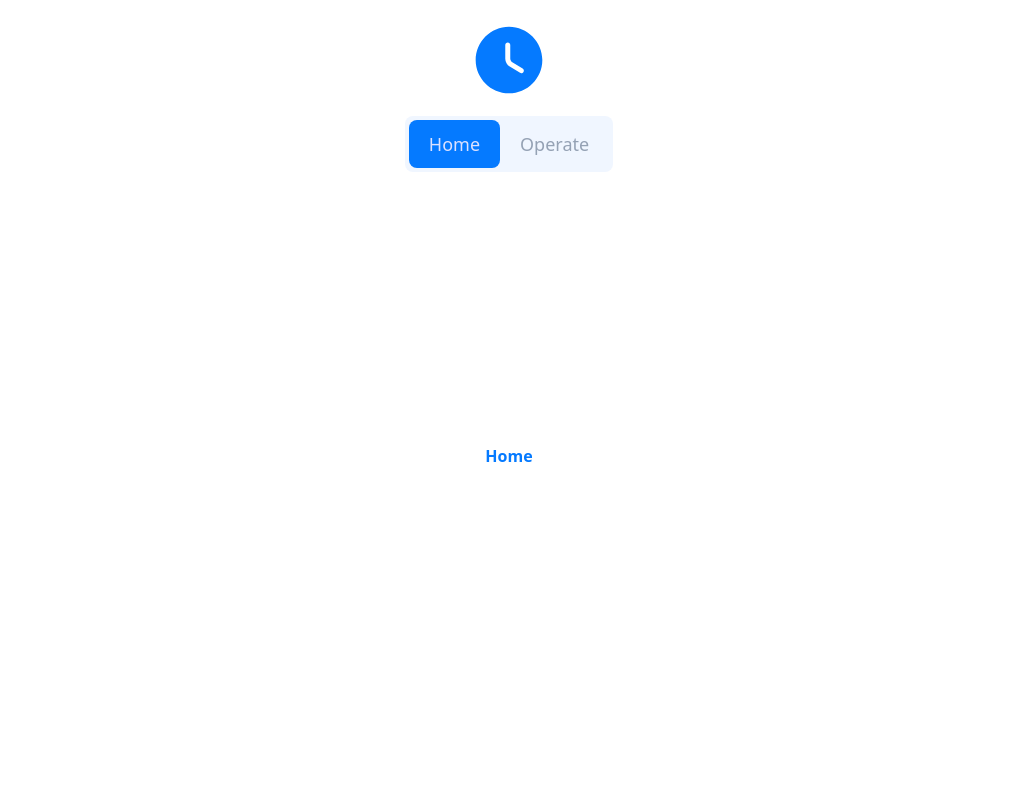
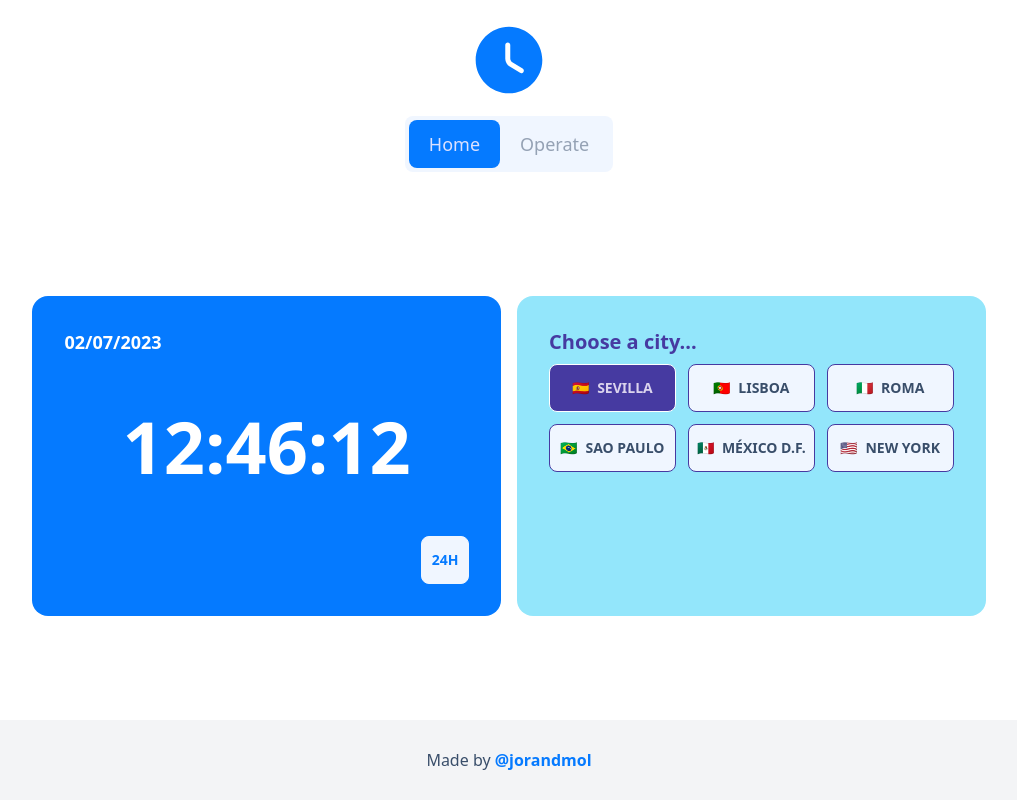
Before and after one commit to jorandmol/clock-app, a SvelteKit app: page / in a window 1280 px wide. Shown: the whole page, without its empty margins (131-1148 px from the left). Built offline with nearby package versions, Linux system fonts and the light colour scheme.

Commit message:
Almost finish home page

```diff
--- /dev/null
+++ b/src/lib/time.ts
@@ -0,0 +1,34 @@
+import { readable } from 'svelte/store';
+
+export const currentTime = readable(new Date(), function start(set) {
+	const interval = setInterval(() => {
+		set(new Date());
+	}, 1000);
+
+	return function stop() {
+		clearInterval(interval);
+	};
+});
+
+export const formatTime = (date: Date, locale: string, timeZone: string, hour12: boolean) => {
+    const withTimeZone = new Date(date.toLocaleString('UTC', { timeZone }));
+    const formatter = new Intl.DateTimeFormat(locale, {
+        hour12: hour12,
+        hour: 'numeric',
+        minute: '2-digit',
+        second: '2-digit'
+    });
+
+    return formatter.format(withTimeZone);
+}
+
+export const formatDate = (date: Date, locale: string, timeZone: string) => {
+    const withTimeZone = new Date(date.toLocaleString('UTC', { timeZone }));
+    const formatter = new Intl.DateTimeFormat(locale, {
+        day: '2-digit',
+        month: '2-digit',
+        year: 'numeric'
+    });
+
+    return formatter.format(withTimeZone);
+}
--- a/src/routes/+layout.svelte
+++ b/src/routes/+layout.svelte
@@ -3,7 +3,7 @@
 	import { page } from '$app/stores';
 </script>
 
-<header class="bg-white flex flex-col gap-4 items-center justify-center sticky top-0">
+<header class="h-30 bg-white flex flex-col gap-4 items-center justify-center sticky top-0">
 	<div class="mt-5">
 		<svg viewBox="0 0 24 24" class="h-20 w-20" xmlns="http://www.w3.org/2000/svg">
 			<path d="M12 2C6.49 2 2 6.49 2 12C2 17.51 6.49 22 12 22C17.51 22 22 17.51 22 12C22 6.49 17.51 2 12 2ZM16.35 15.57C16.21 15.81 15.96 15.94 15.7 15.94C15.57 15.94 15.44 15.91 15.32 15.83L12.22 13.98C11.45 13.52 10.88 12.51 10.88 11.62V7.52C10.88 7.11 11.22 6.77 11.63 6.77C12.04 6.77 12.38 7.11 12.38 7.52V11.62C12.38 11.98 12.68 12.51 12.99 12.69L16.09 14.54C16.45 14.75 16.57 15.21 16.35 15.57Z" fill="#057aff"></path>
@@ -15,6 +15,10 @@
 	  </div>
 </header>
 
-<main class="flex flex-grow items-center content-center justify-center pb-20">
+<main class="h-50 flex flex-grow items-center content-center justify-center">
 	<slot />
 </main>
+
+<footer class="h-20 flex content-center items-center justify-center bg-gray-100">
+	<p class="text-center">Made by <a href="https://github.com/jorandmol" class="text-primary no-underline font-bold">@jorandmol</a></p>
+</footer>
--- a/src/routes/+page.svelte
+++ b/src/routes/+page.svelte
@@ -1 +1,69 @@
-<h1 class="text-primary font-bold">Home</h1>
+<script lang="ts">
+	import { currentTime, formatDate, formatTime } from '../lib/time';
+
+	let isHour12: boolean = false;
+	let locale: string = 'es-ES';
+	let timezone: string = 'Europe/Madrid';
+
+	interface City {
+		flag: string;
+		name: string;
+		locale: string;
+		timezone: string;
+	}
+
+    // Move to a call to the server
+	let cities: City[] = [
+		{ flag: '🇪🇸', name: 'Sevilla', locale: 'es-ES', timezone: 'Europe/Madrid' },
+		{ flag: '🇵🇹', name: 'Lisboa', locale: 'pt-PT', timezone: 'Europe/Lisbon' },
+		{ flag: '🇮🇹', name: 'Roma', locale: 'it-IT', timezone: 'Europe/Rome' },
+		{ flag: '🇧🇷', name: 'Sao Paulo', locale: 'pt-BR', timezone: 'America/Sao_Paulo' },
+		{ flag: '🇲🇽', name: 'México D.F.', locale: 'es-MX', timezone: 'America/Mexico_City' },
+		{ flag: '🇺🇸', name: 'New York', locale: 'en-US', timezone: 'America/New_York' }
+	];
+
+	function changeCity(city: City) {
+		locale = city.locale;
+		timezone = city.timezone;
+	}
+
+</script>
+
+<div class="grid grid-cols-1 lg:grid-cols-2 gap-4">
+	<div class="card h-80 bg-primary text-white">
+		<div class="card-body">
+			<div class="card-title h-full flex flex-col items-center content-center justify-between">
+				<h2 class="w-full text-lg text-left">{formatDate($currentTime, locale, timezone)}</h2>
+				<h1 class="w-full text-7xl text-center">
+					{formatTime($currentTime, locale, timezone, isHour12)}
+				</h1>
+				<div class="w-full flex justify-end">
+					<button
+						class="btn btn-white text-primary btn-square"
+						on:click={() => (isHour12 = !isHour12)}
+					>
+						{isHour12 ? '12h' : '24h'}
+					</button>
+				</div>
+			</div>
+		</div>
+	</div>
+	<div class="card h-80 bg-info text-secondary">
+		<div class="card-body">
+			<h2 class="card-title">Choose a city...</h2>
+			<div class="grid grid-cols-3 gap-3">
+				{#each cities as city}
+					<button
+						class="btn btn-square p-2 btn-white border-secondary hover:btn-secondary hover:border-white w-full flex flex-row"
+						on:click={() => changeCity(city)}
+						class:btn-secondary={city.locale === locale}
+						class:border-white={city.locale === locale}
+					>
+						<span>{city.flag}</span>
+						<span>{city.name}</span>
+					</button>
+				{/each}
+			</div>
+		</div>
+	</div>
+</div>
```
